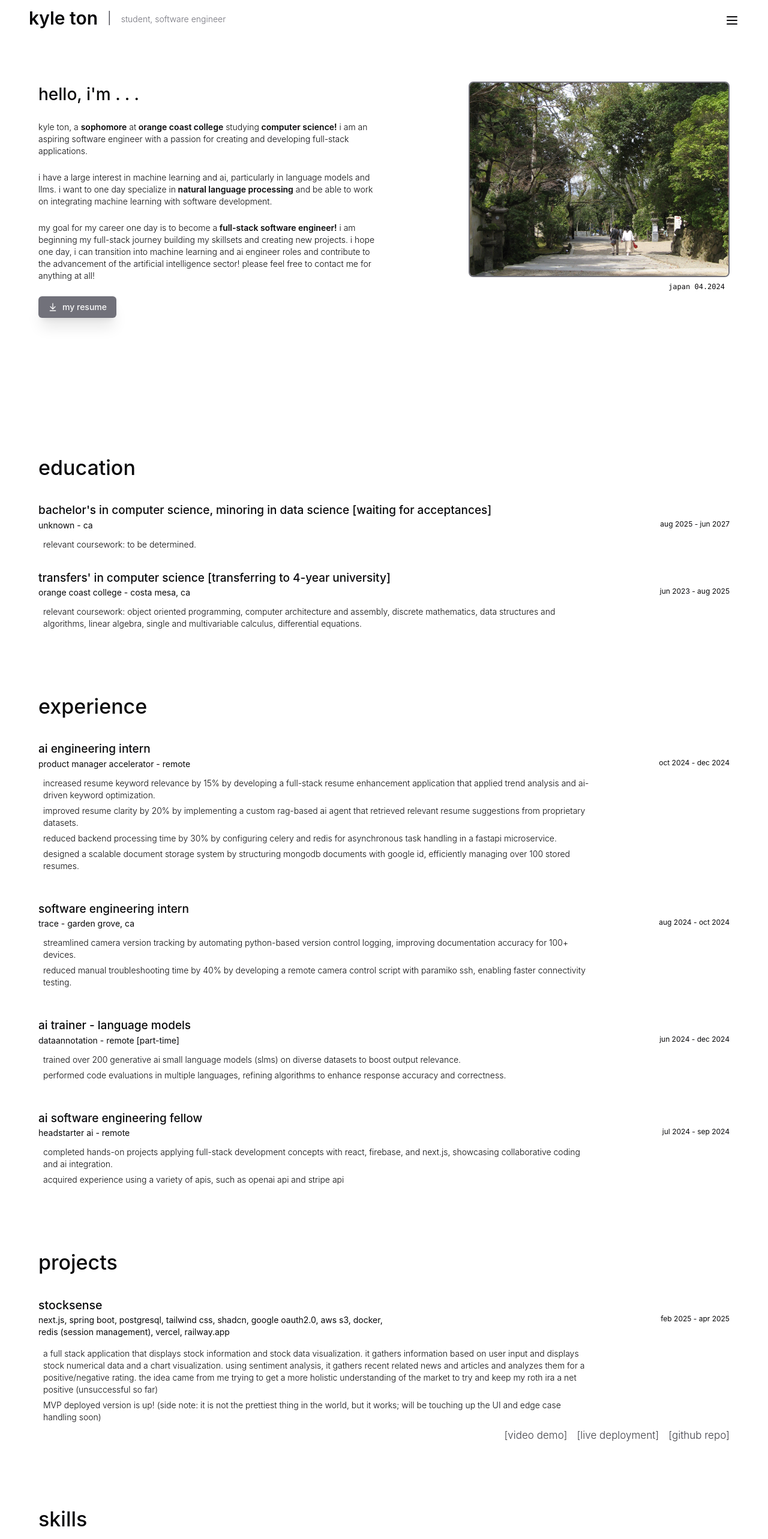
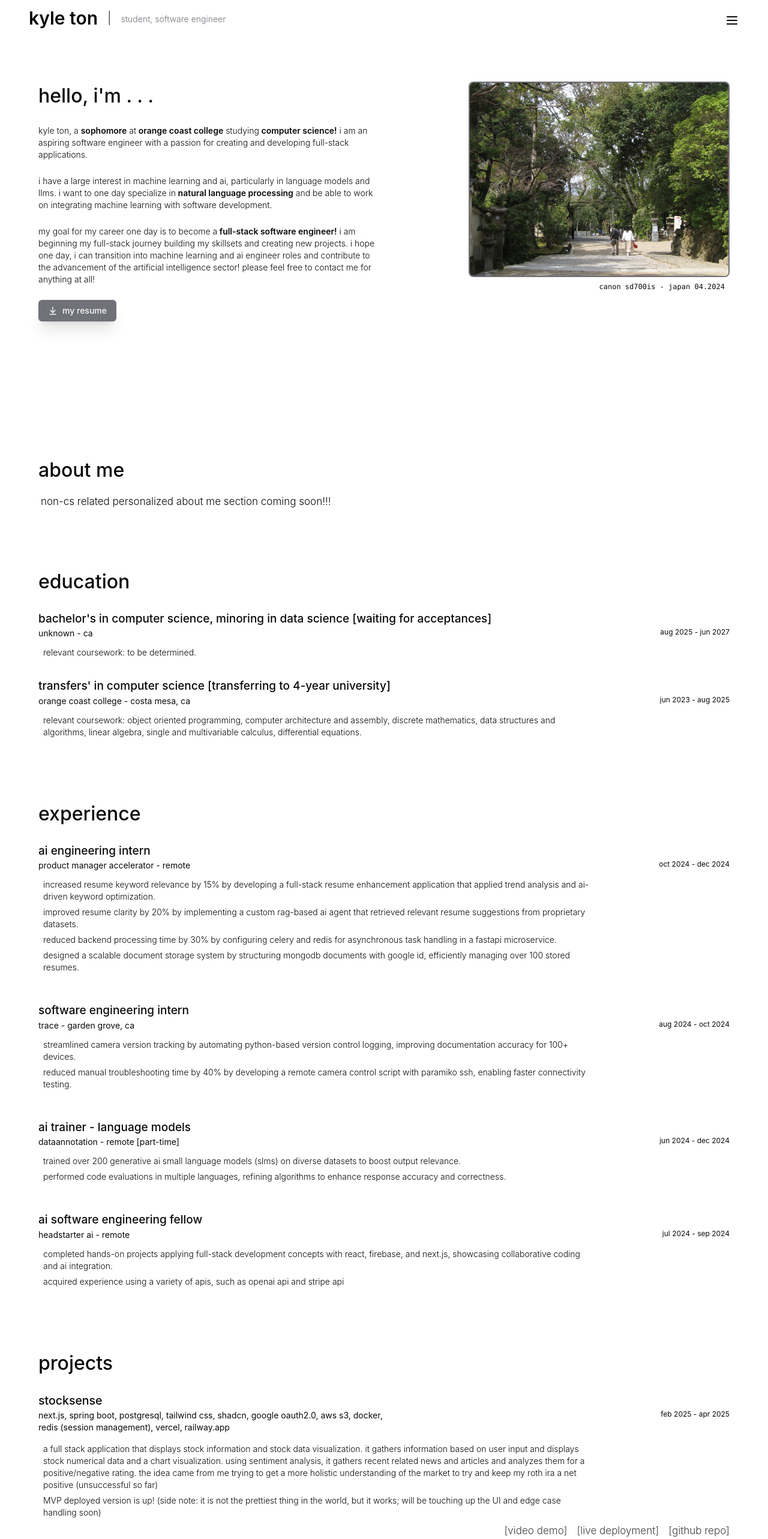
Before and after one commit to kylehton/portfolio, a Next.js app: page / in a window 1280 px wide. Shown: the part 20-2586 px from the top of the page at 60% size. Built offline with nearby package versions, Linux system fonts and the light colour scheme.

Commit message:
beginning a personalized about me section

```diff
--- /dev/null
+++ b/app/components/main/AboutMe.js
@@ -0,0 +1,26 @@
+import ScrollMotionWrapper from "@/app/motion/ScrollMotionWrapper";
+
+const AboutMe = () => {
+
+    return (
+        <main id='about-me' className="mb-8 px-4 lg:px-16 py-8">
+            <div className="flex flex-col lg:flex-row gap-8 lg:gap-16">
+                <div className='lg:min-w-full'>
+                    <ScrollMotionWrapper
+                        contents={
+                            <h1 className="font-medium text-[32px] mb-4">about me</h1>
+                        }>
+                    </ScrollMotionWrapper>
+                    <ScrollMotionWrapper
+                        contents={
+                            <div id='about-me-content' className="ml-1 font-light text-[17px] space-y-1">
+                                <p>non-cs related personalized about me section coming soon!!!</p>
+                            </div>
+                        }>
+                    </ScrollMotionWrapper>
+                </div>
+            </div>
+        </main>
+    );
+}
+export default AboutMe;
--- a/app/components/main/Education.js
+++ b/app/components/main/Education.js
@@ -10,7 +10,7 @@ const Education = () => {
         <div className='lg:min-w-full'>
           <ScrollMotionWrapper
             contents={
-              <h1 className="font-medium text-[34px] lg:mb-8 mb-4">education</h1>
+              <h1 className="font-medium text-[32px] lg:mb-6 mb-4">education</h1>
             }>
           </ScrollMotionWrapper>
 
--- a/app/components/main/Experience.js
+++ b/app/components/main/Experience.js
@@ -8,7 +8,7 @@ const Experience = () => {
         <div className='lg:min-w-full'>
           <ScrollMotionWrapper
             contents={
-              <h1 className="font-medium text-[34px] lg:mb-8 mb-4">experience</h1>
+              <h1 className="font-medium text-[32px] lg:mb-6 mb-4">experience</h1>
             }>
           </ScrollMotionWrapper>
 
--- a/app/components/main/Intro.js
+++ b/app/components/main/Intro.js
@@ -36,7 +36,7 @@ const Intro = () => {
                 <div className="2xl:mb-56 2xl:mt-12 mb-32 flex flex-col lg:flex-row gap-8 lg:gap-16">
                     {/* Text content section */}
                     <div className="lg:w-3/5"> {/* Added padding for 2xl */}
-                        <h2 className="2xl:text-3xl font-medium text-[28px] mb-6 2xl:mb-12">hello, i'm . . .</h2> {/* Increased margin bottom for 2xl */}
+                        <h2 className="2xl:text-3xl font-medium text-[32px] mb-6 2xl:mb-12">hello, i'm . . .</h2> {/* Increased margin bottom for 2xl */}
                         <div className="text-sm 2xl:text-lg space-y-6 max-w-prose">
                             <p className="2xl:font-extralight font-light">
                                 kyle ton, a <span className="font-semibold">sophomore</span> at
@@ -77,7 +77,7 @@ const Intro = () => {
                                 alt={`carousel image ${currentImageIndex + 1}`}
                                 className="w-full h-full object-cover rounded-lg border-2 border-zinc-500"
                             />
-                            <p className="mr-2 mt-2 text-xs text-right font-mono">japan 04.2024</p>
+                            <p className="mr-2 mt-2 text-xs text-right font-mono">canon sd700is - japan 04.2024</p>
                         </div>
                     </div>
                 </div>
--- a/app/components/main/Projects.js
+++ b/app/components/main/Projects.js
@@ -11,7 +11,7 @@ const Projects = () => {
         <div className='lg:min-w-full'>
           <ScrollMotionWrapper
             contents={
-              <h1 className="font-medium text-[34px] lg:mb-8 mb-4">projects</h1>
+              <h1 className="font-medium text-[32px] lg:mb-6 mb-4">projects</h1>
             }>
           </ScrollMotionWrapper>
           <div id='all-projects-wrapper'>
--- a/app/components/main/Skills.js
+++ b/app/components/main/Skills.js
@@ -8,13 +8,13 @@ const Skills = () => {
         <div className='lg:min-w-full'>
           <ScrollMotionWrapper
             contents={
-              <h1 className="font-medium text-[34px] mb-2">skills</h1>
+              <h1 className="font-medium text-[30px] mb-2">skills</h1>
             }>
           </ScrollMotionWrapper>
 
               <ScrollMotionWrapper
                 contents={
-                  <div id='skillset' className="ml-2 font-light text-[15px] space-y-1">
+                  <div id='skillset' className="ml-3 font-light text-[15px] space-y-1">
                     <p><b className='font-semibold'>languages:</b> html/css, javascript, python, java, c++, sql</p>
                     <p><b className='font-semibold'>frameworks:</b> rest api, react, express, fastapi, next.js, flask, spring boot</p>
                     <p><b className='font-semibold'>tools/applications:</b> git, firebase, mongodb, postgresql, aws, vercel, docker, redis, postman, visual studio</p>
--- a/app/components/main/Socials.js
+++ b/app/components/main/Socials.js
@@ -10,14 +10,13 @@ const Socials = () => {
         <div className='lg:min-w-full'>
             <ScrollMotionWrapper
               contents={
-                <h1 className="font-medium text-[34px] mb-2">socials
-                  <span className='text-xl font-normal'>&nbsp; [click below]</span>
+                <h1 className="font-medium text-[30px] mb-2">socials
+                  <span className='text-[20px] font-normal'>&nbsp; [click below]</span>
                 </h1>
               }>
             </ScrollMotionWrapper>
 
-            <div className="ml-2 space-y-8">
-
+            <div className="ml-3 space-y-8">
               <ScrollMotionWrapper
                 contents={
                     <div id='my-social-links' className='font-normal text-[18px] text-zinc-500'>
--- a/app/page.js
+++ b/app/page.js
@@ -1,5 +1,6 @@
 import NameAndMenu from './components/main/NameAndMenu';
 import Intro from './components/main/Intro';
+ import AboutMe from './components/main/AboutMe';
 import Education from './components/main/Education';
 import Experience from './components/main/Experience';
 import Projects from './components/main/Projects';
@@ -13,6 +14,7 @@ export default function Home() {
     <div id='all-component-wrapper' className="px-4 lg:px-0 min-h-screen bg-white">
       <NameAndMenu />
           <Intro />
+          <AboutMe />
           <Education />
           <Experience />
           <Projects />
```
